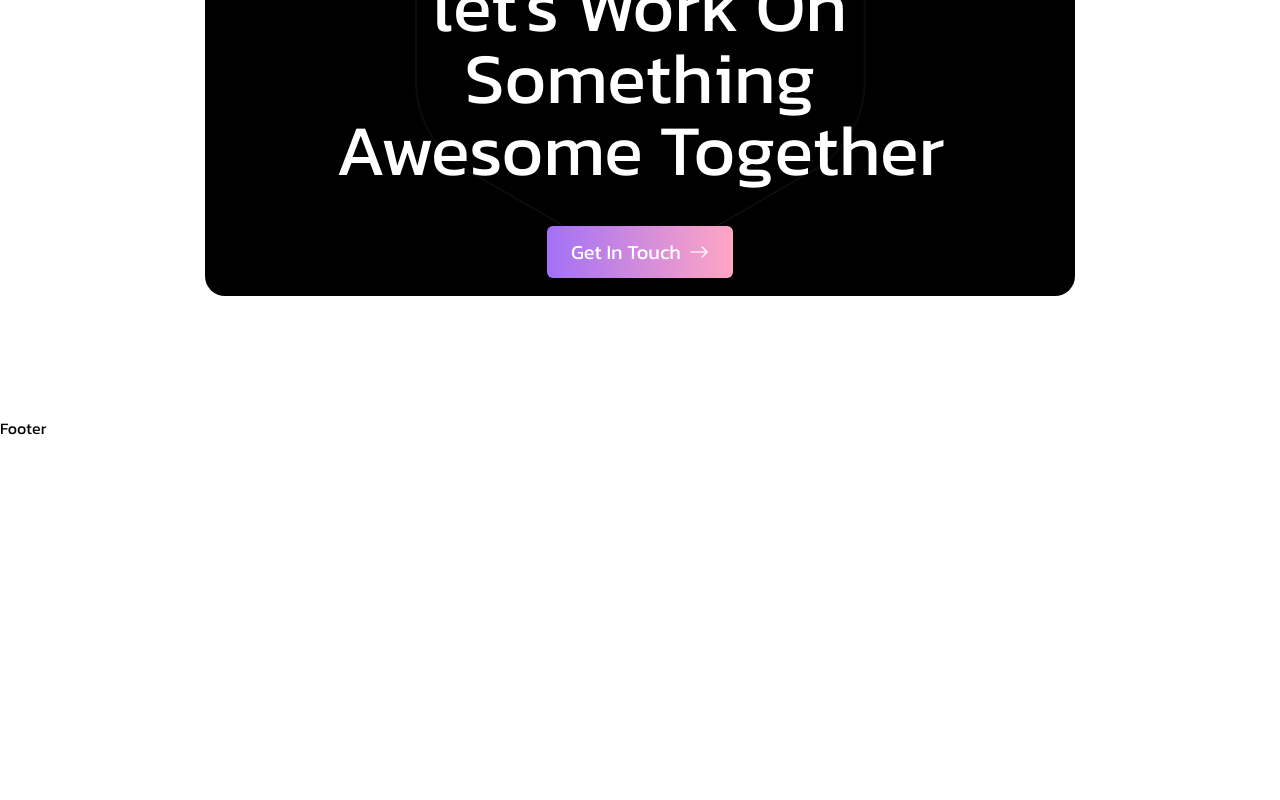
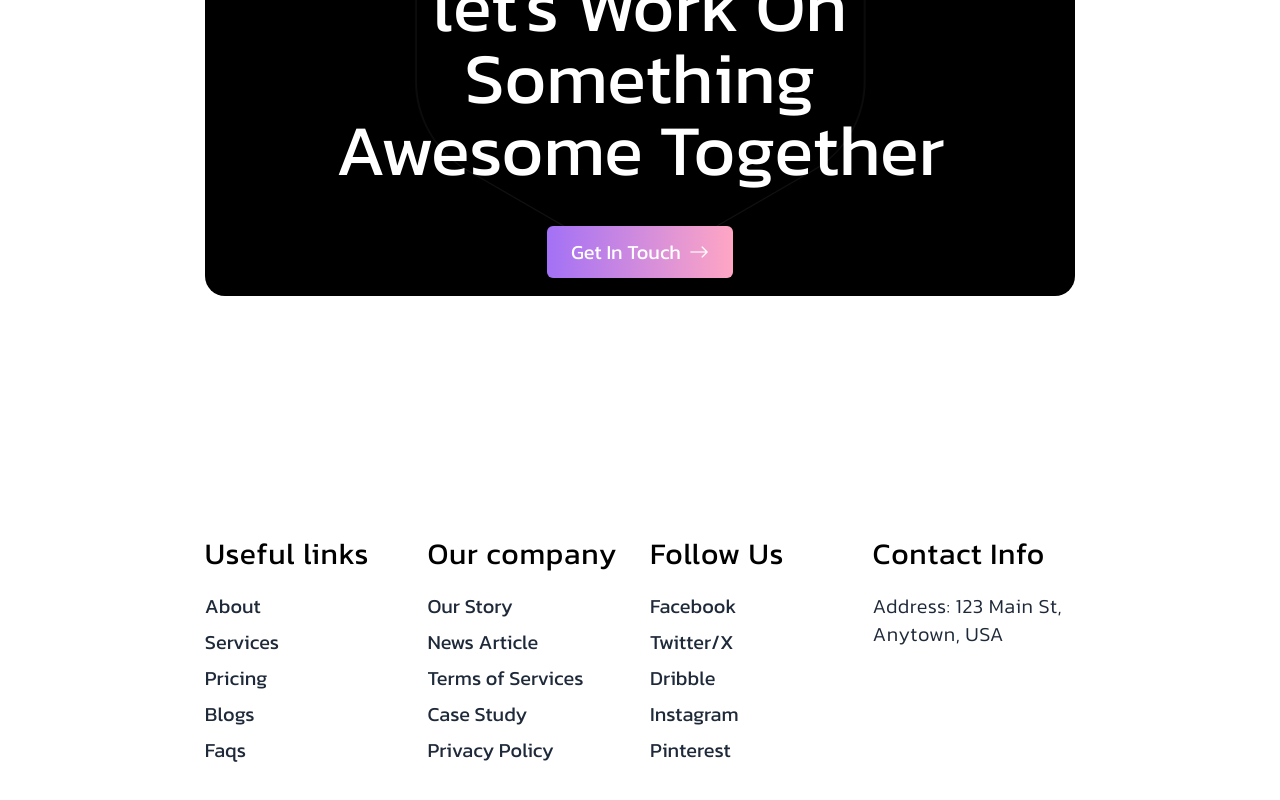
Before and after one commit to Jisap/next16-corebridge, a Next.js app: page /Components/Pages/GetInTouch in a window 1280 px wide. Shown: the part 224-1024 px from the top of the page. Before the commit the page ends 800 px from the top, so only its background shows below. Built offline with nearby package versions, Linux system fonts and the light colour scheme.

Commit message:
feat: add Footer component with navigation links, company information, social media, and contact details.

```diff
--- a/app/Components/Footer/Footer.tsx
+++ b/app/Components/Footer/Footer.tsx
@@ -1,8 +1,149 @@
+import Link from 'next/link'
 import React from 'react'
 
 const Footer = () => {
   return (
-    <div>Footer</div>
+    <>
+      <div className='px-[8%] lg:px-[16%] py-20 lg:py-30 lg:pb-15 realtive'>
+        <div className='footer-shape'></div>
+        <div className='footer-shape'></div>
+
+        <footer>
+          <div className='footer-grid'>
+            <div className='grid grid-cols-1 md:grid-cols-2 lg:grid-cols-4 gap-10 lg:gap-5'>
+              <div className='footer-col'>
+                <h2 className='text-3xl tracking-wide mb-5'>
+                  Useful links
+                </h2>
+
+                <div className='flex flex-col gap-2'>
+                  <Link
+                    href="#about"
+                    className="text-xl text-gray-800 hover:text-prim hover:ps-1 transition-all duration-200"
+                  >
+                    About
+                  </Link>
+                  <Link
+                    href="#services"
+                    className="text-xl text-gray-800 hover:text-prim hover:ps-1 transition-all duration-200"
+                  >
+                    Services
+                  </Link>
+                  <Link
+                    href="#pricing"
+                    className="text-xl text-gray-800 hover:text-prim hover:ps-1 transition-all duration-200"
+                  >
+                    Pricing
+                  </Link>
+                  <Link
+                    href="#blogs"
+                    className="text-xl text-gray-800 hover:text-prim hover:ps-1 transition-all duration-200"
+                  >
+                    Blogs
+                  </Link>
+                  <Link
+                    href="#faqs"
+                    className="text-xl text-gray-800 hover:text-prim hover:ps-1 transition-all duration-200"
+                  >
+                    Faqs
+                  </Link>
+                </div>
+              </div>
+
+              <div className='footer-col'>
+                <h2 className='text-3xl tracking-wide mb-5'>
+                  Our company
+                </h2>
+
+                <div className='flex flex-col gap-2'>
+                  <Link
+                    href="#"
+                    className="text-xl text-gray-800 hover:text-prim hover:ps-1 transition-all duration-200"
+                  >
+                    Our Story
+                  </Link>
+                  <Link
+                    href="#"
+                    className="text-xl text-gray-800 hover:text-prim hover:ps-1 transition-all duration-200"
+                  >
+                    News Article
+                  </Link>
+                  <Link
+                    href="#"
+                    className="text-xl text-gray-800 hover:text-prim hover:ps-1 transition-all duration-200"
+                  >
+                    Terms of Services
+                  </Link>
+                  <Link
+                    href="#"
+                    className="text-xl text-gray-800 hover:text-prim hover:ps-1 transition-all duration-200"
+                  >
+                    Case Study
+                  </Link>
+                  <Link
+                    href="#"
+                    className="text-xl text-gray-800 hover:text-prim hover:ps-1 transition-all duration-200"
+                  >
+                    Privacy Policy
+                  </Link>
+                </div>
+              </div>
+
+              <div className='footer-col'>
+                <h2 className='text-3xl tracking-wide mb-5'>
+                  Follow Us
+                </h2>
+
+                <div className='flex flex-col gap-2'>
+                  <Link
+                    href="#"
+                    className="text-xl text-gray-800 hover:text-prim hover:ps-1 transition-all duration-200"
+                  >
+                    Facebook
+                  </Link>
+                  <Link
+                    href="#"
+                    className="text-xl text-gray-800 hover:text-prim hover:ps-1 transition-all duration-200"
+                  >
+                    Twitter/X
+                  </Link>
+                  <Link
+                    href="#"
+                    className="text-xl text-gray-800 hover:text-prim hover:ps-1 transition-all duration-200"
+                  >
+                    Dribble
+                  </Link>
+                  <Link
+                    href="#"
+                    className="text-xl text-gray-800 hover:text-prim hover:ps-1 transition-all duration-200"
+                  >
+                    Instagram
+                  </Link>
+                  <Link
+                    href="#"
+                    className="text-xl text-gray-800 hover:text-prim hover:ps-1 transition-all duration-200"
+                  >
+                    Pinterest
+                  </Link>
+                </div>
+              </div>
+
+              <div className='footer-col'>
+                <h2 className='text-3xl tracking-wide mb-5'>
+                  Contact Info
+                </h2>
+
+                <p className='text-xl tracking-wide text-gray-800 font-light'>
+                  Address: 123 Main St, Anytown, USA
+                </p>
+
+
+              </div>
+            </div>
+          </div>
+        </footer>
+      </div>
+    </>
   )
 }
 
```
